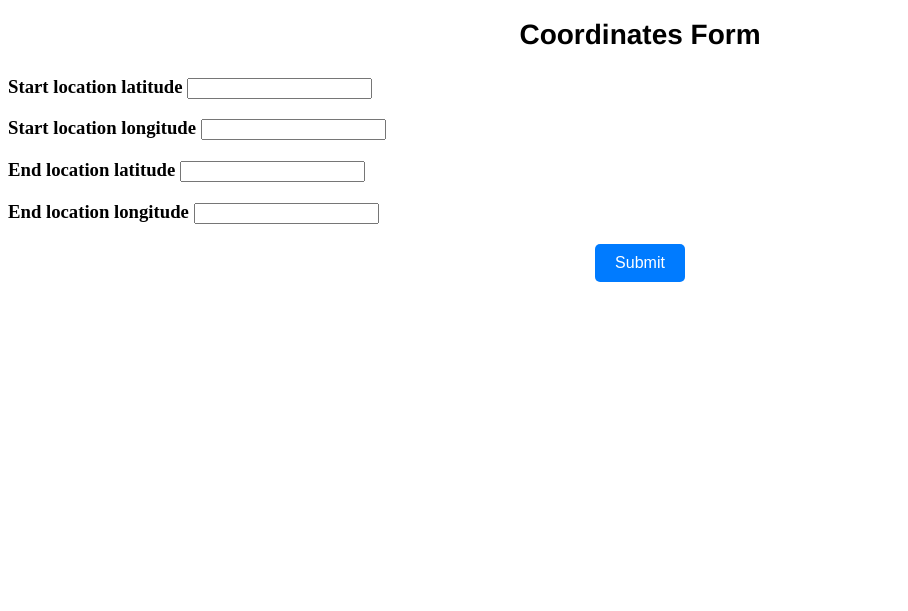
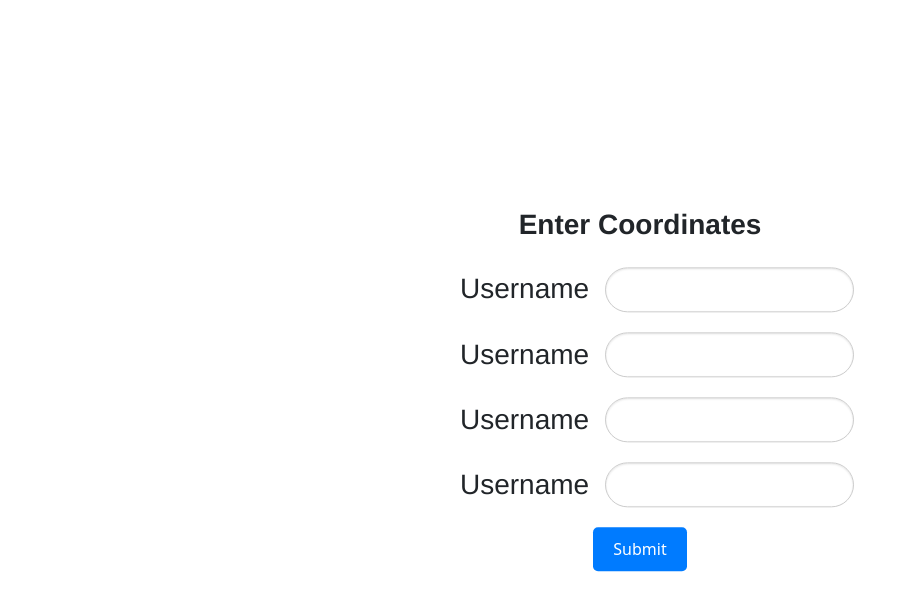
Before and after one commit to bryancarrillo1/fuel-scout, a Flask app: template templates/coordinates.html in a window 1280 px wide. Shown: the top 611 px of the page, without its empty margins (0-908 px from the left). Run offline with Flask 3, Linux system fonts and the light colour scheme; the template is opened without the code that fills it, so the values that code supplies are empty, except form fields; tables that the repository leaves empty hold one stand-in row (values such as "Sample post"); form fields are guessed from the names that the template uses.

Commit message:
Updated styling for pages

```diff
--- a/static/coordinatesStyle.css
+++ b/static/coordinatesStyle.css
@@ -1,4 +1,4 @@
-.title {
+/* .title {
     font-size:28px;
     font-weight:bold;
     text-align:center;
@@ -26,3 +26,71 @@
 button:hover {
     background-color: #0056b3;
 }
+ */
+
+
+
+ .title {
+    font-size:28px;
+    font-weight:bold;
+    text-align:center;
+    font-family: "Helvetica Neue", Helvetica, Arial, sans-serif;
+    margin-bottom: 25px;
+}
+
+.latitude-start, .longitude-start, .latitude-end, .longitude-end{
+    display:flex;
+    align-items:center;
+    margin-bottom: 20px;
+    font-family: "Helvetica Neue", Helvetica, Arial, sans-serif;
+    font-weight:400;
+
+}
+.latitude-start input, .longitude-start input, .latitude-end input, .longitude-end input {
+    flex: 1;
+    margin-left:16px;
+    padding: 12px 20px;
+    border: 1px solid #ccc;
+    border-radius: 9999px;
+    font-size: 16px;
+    outline: none;
+    box-shadow: inset 0 1px 2px rgba(0, 0, 0, 0.1);
+    transition: background-color 0.3s ease, border-color 0.3s ease;
+
+}
+
+.latitude-start input:focus,
+.longitude-start input:focus,
+.latitude-end input:focus
+.longitude-end input:focus {
+  background: #fff;
+  border-color: #999;
+}
+
+.button {
+    display:block;
+    margin: 20px auto;
+    padding: 10px 20px;
+    font-size: 1em;
+    color: #fff;
+    background-color: #007BFF;
+    border: none;
+    border-radius: 5px;
+    cursor: pointer;
+    text-align: center;
+}
+
+button:hover {
+    background-color: #0056b3;
+}
+
+.coordinates{
+    padding: 20px;
+    width: 400px;
+    margin: 0 auto;
+    position:absolute;
+    top:50%;
+    left:50%;
+    transform: translate(-50%, -50%);
+
+}
--- a/static/styleRegister.css
+++ b/static/styleRegister.css
@@ -55,5 +55,19 @@ button:hover {
     padding: 20px;
     width: 400px;
     margin: 0 auto;
+    position:absolute;
+    top:30%;
+    left:50%;
+    transform: translate(-50%, -50%);
 
 }
+
+.input-error {
+    border:4px solid red;
+    background-color: #ffffff;
+}
+.error {
+    color: red;
+    font-size: 0.9em;
+    margin-top: 5px;
+}
--- a/templates/coordinates.html
+++ b/templates/coordinates.html
@@ -1,4 +1,4 @@
-<!DOCTYPE html>
+<!-- <!DOCTYPE html>
 <html>
 <head>
     <title>Fuel-Scout Registration
@@ -28,4 +28,57 @@
 
     <button class="button" onclick="">Submit</button>
 </body>
-</html>
+</html> -->
+
+
+{% extends "layout.html" %}
+
+{% block extra_css %}
+<link rel="stylesheet" href="{{ url_for('static', filename='coordinatesStyle.css') }}" type="text/css"/>
+{% endblock %}
+
+{% block content %}
+  <div class="coordinates">
+    <h1 class="title">Enter Coordinates</h1>
+
+    <form method="POST">
+      {{ form.hidden_tag() }}
+
+      <h3 class="latitude-start">
+        {{ form.username.label }}
+        {{ form.username(placeholder="") }}
+        {% for err in form.username.errors %}
+          <div class="error">{{ err }}</div>
+        {% endfor %}
+      </h3>
+
+      <h3 class="longitude-start">
+        {{ form.username.label }}
+        {{ form.username(placeholder="") }}
+        {% for err in form.username.errors %}
+          <div class="error">{{ err }}</div>
+        {% endfor %}
+      </h3>
+
+      <h3 class="latitude-end">
+        {{ form.username.label }}
+        {{ form.username(placeholder="") }}
+        {% for err in form.username.errors %}
+          <div class="error">{{ err }}</div>
+        {% endfor %}
+      </h3>
+
+      <h3 class="longitude-end">
+        {{ form.username.label }}
+        {{ form.username(placeholder="") }}
+        {% for err in form.username.errors %}
+          <div class="error">{{ err }}</div>
+        {% endfor %}
+      </h3>
+
+      <button class="button" type="submit">
+        {{ form.submit.label.text }}
+      </button>
+    </form>
+  </div>
+{% endblock %}
```
Also changed, not shown: static/styleHome.css (+12 -0 lines), templates/registration.html (+4 -4 lines).
